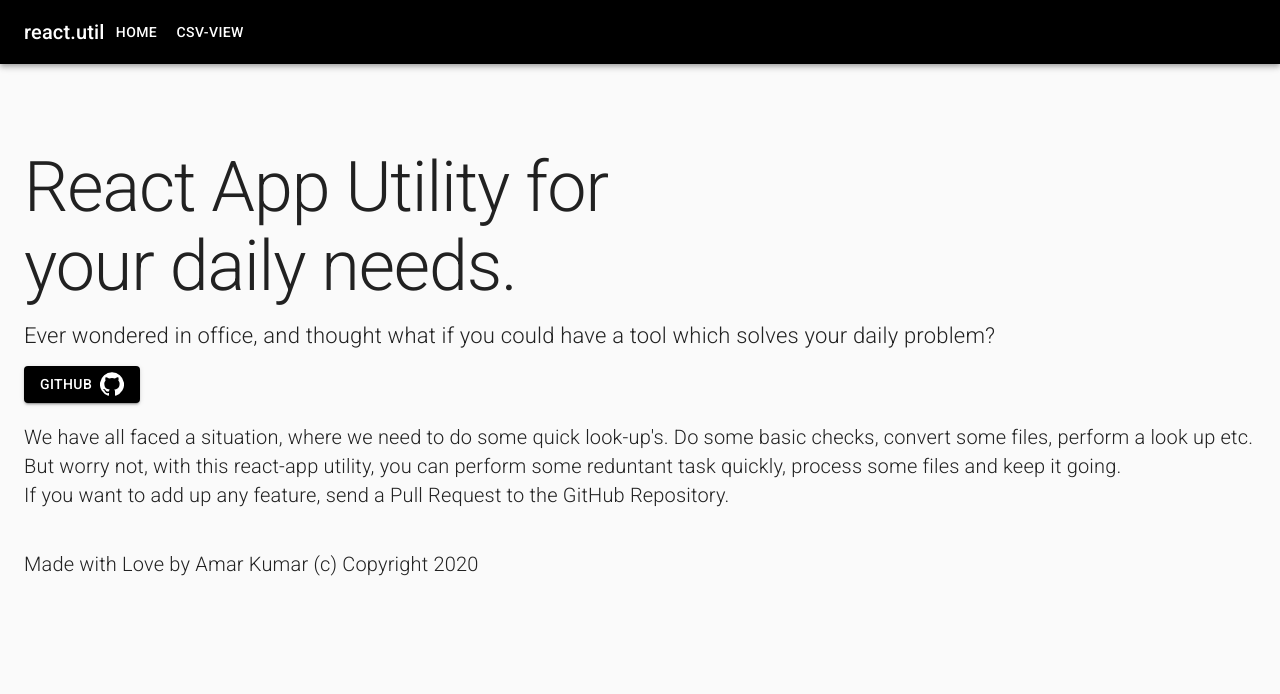
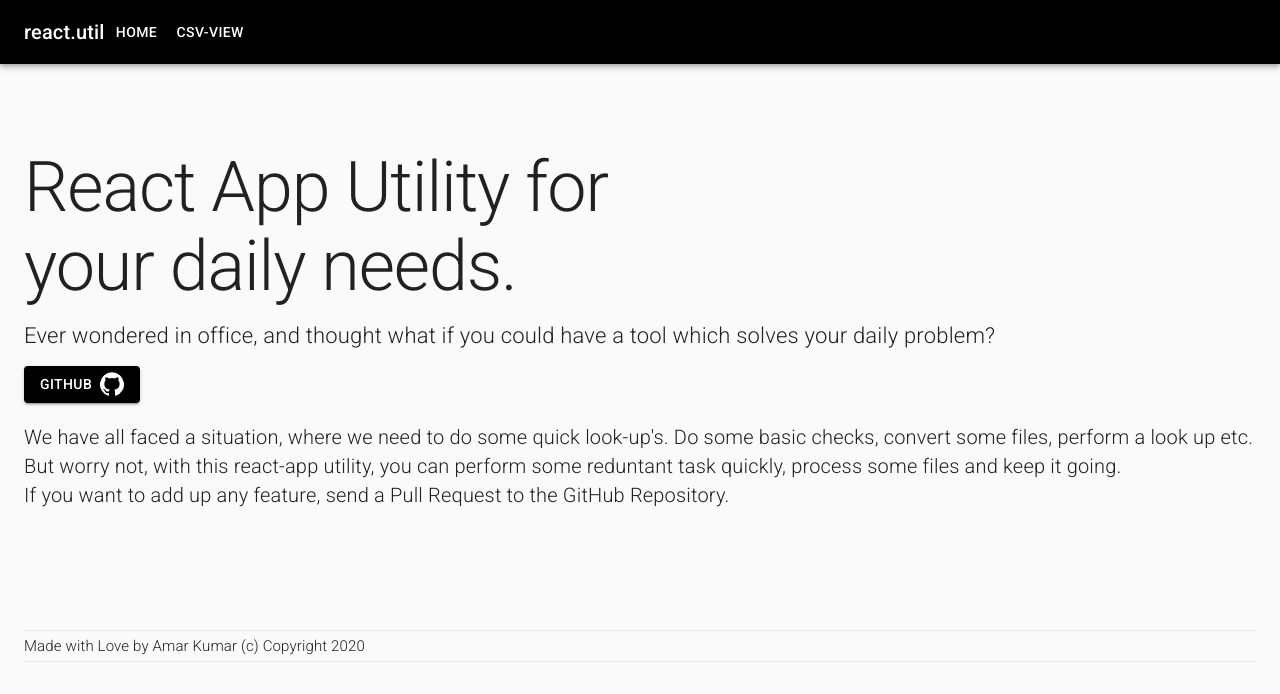
Before and after one commit to amarkum/quick-react-app, a React (Create React App) app: page / in a window 1280 px wide. Shown: the top 694 px of the page. Built offline with nearby package versions, Linux system fonts and the light colour scheme.

Commit message:
Updated Footer

```diff
--- a/src/pages/Home.js
+++ b/src/pages/Home.js
@@ -2,6 +2,7 @@ import { Typography } from '@material-ui/core';
 import Button from '@material-ui/core/Button';
 import React, { Component } from 'react';
 import GitHubIcon from '@material-ui/icons/GitHub';
+import Divider from '@material-ui/core/Divider';
 
 class Home extends Component {
   render() {
@@ -26,10 +27,12 @@ class Home extends Component {
         But worry not, with this react-app utility, you can perform some reduntant task quickly, process some files and keep it going.
       <br />If you want to add up any feature, send a Pull Request to the GitHub Repository.
       </Typography>
-      <br/><br/>
-      <Typography style={{ font: "100 20px/29px Roboto,sans-serif" }} >
+      <br/><br/> <br/><br/><br/><br/>
+      <Divider light />
+      <Typography style={{ font: "100 15px/30px Roboto,sans-serif" }} >
       Made with Love by Amar Kumar (c) Copyright 2020
       </Typography>
+      <Divider light />
       </div>
     )
   }
```
